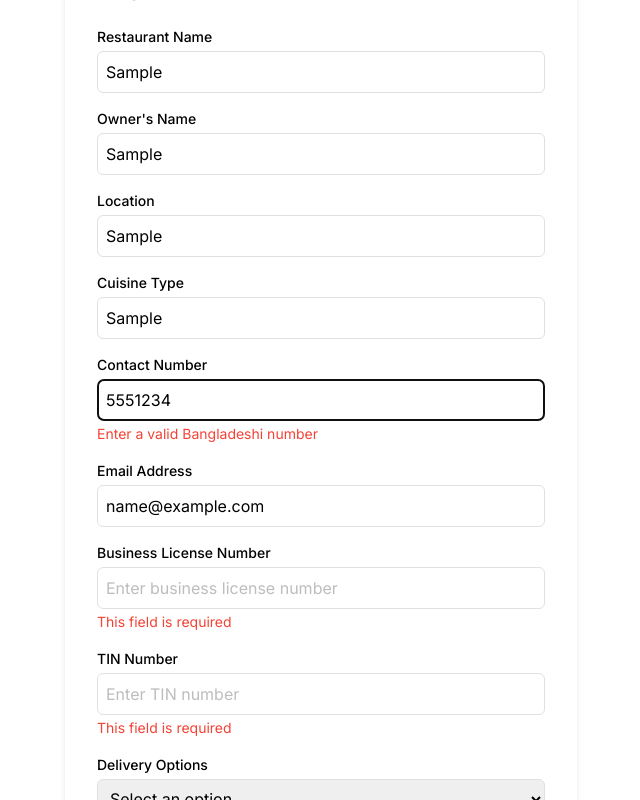
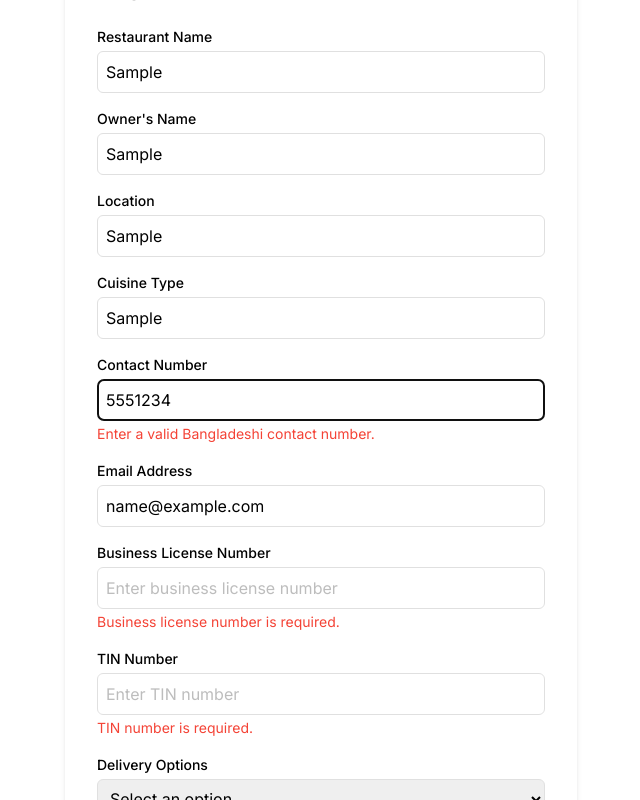
Before and after one commit to Raisul-24/khabar_kinbo_front-end, a Next.js app: page /registerRestaurant in a window 1280 px wide. Both pictures are taken after typing "Sample", "Sample", "Sample", "Sample", "5551234", "name@example.com" into the empty fields and a click on the button "Register". Shown: the part 193-993 px from the top of the page, without its empty margins (319-959 px from the left). Built offline with nearby package versions, Linux system fonts and the light colour scheme; no server answers.

Commit message:
error solve

```diff
--- a/app/(main)/registerRestaurant/RegisterRestaurant.js
+++ b/app/(main)/registerRestaurant/RegisterRestaurant.js
@@ -1,34 +1,28 @@
 "use client";
 import React from 'react';
-
 import { useForm } from 'react-hook-form';
-import axios from 'axios';
-import { axiosPrivate } from '@/app/components/Axious/axiosprivate';
+import { axiosPrivate } from '@/app/components/Axios/axiosprivate';
 import { toast } from 'react-hot-toast';
 
 export default function RegisterRestaurant() {
-  const { register, handleSubmit, formState: { errors } } = useForm();
+  const { register, handleSubmit, formState: { errors }, reset } = useForm();
 
   const onSubmit = async (data) => {
-    console.log(data)
+    console.log('Data to be sent:', data);
+
     try {
       const response = await axiosPrivate.post('/requestRestaurant', data);
-      console.log('Success:', response.data);
-      // Handle success (e.g., show a success message, redirect, etc.)
-      toast.promise(
-        saveSettings(settings),
-         {
-           loading: 'Saving...',
-           success: <b>Request Restaurant submitted Successfully! <br></br>
-           You'll be notified later</b>,
-           error: <b>Something Wrong! Please try again later.</b>
-         }
-       );
-    }
-    catch (error) {
-      console.error('Error:', error);
-      // Handle error (e.g., show an error message)
-      toast.error("Something Wrong! Please try again later.")
+      // console.log('Success:', response.data);
+
+      toast.success(response.data.message || 'Restaurant submitted successfully! You\'ll be notified later.');
+
+      reset();
+
+    } catch (error) {
+      // console.error('Error:', error);
+
+      const errorMessage = error.response?.data?.error || 'Something went wrong! Please try again later.';
+      toast.error(errorMessage);
     }
   };
 
@@ -36,109 +30,131 @@ export default function RegisterRestaurant() {
     <div className="max-w-lg mx-auto p-8 bg-white shadow-md rounded-lg mt-10">
       <h2 className="text-2xl font-bold mb-6">Register Your Restaurant</h2>
       <form onSubmit={handleSubmit(onSubmit)} className="space-y-4">
+        {/* Restaurant Name */}
         <div>
           <label className="block text-sm font-medium">Restaurant Name</label>
           <input
-            {...register('restaurantName', { required: true })}
+            {...register('restaurantName', { required: 'Restaurant name is required.' })}
             className="mt-1 p-2 w-full border border-gray-300 rounded-md"
             placeholder="Enter restaurant name"
           />
-          {errors.restaurantName && <span className="text-red-500 text-sm">This field is required</span>}
+          {errors.restaurantName && <span className="text-red-500 text-sm">{errors.restaurantName.message}</span>}
         </div>
 
+        {/* Owner's Name */}
         <div>
           <label className="block text-sm font-medium">Owner's Name</label>
           <input
-            {...register('ownerName', { required: true })}
+            {...register('ownerName', { required: 'Owner name is required.' })}
             className="mt-1 p-2 w-full border border-gray-300 rounded-md"
             placeholder="Enter owner's name"
           />
-          {errors.ownerName && <span className="text-red-500 text-sm">This field is required</span>}
+          {errors.ownerName && <span className="text-red-500 text-sm">{errors.ownerName.message}</span>}
         </div>
 
+        {/* Location */}
         <div>
           <label className="block text-sm font-medium">Location</label>
           <input
-            {...register('location', { required: true })}
+            {...register('location', { required: 'Location is required.' })}
             className="mt-1 p-2 w-full border border-gray-300 rounded-md"
             placeholder="e.g., Dhaka, Chattogram"
           />
-          {errors.location && <span className="text-red-500 text-sm">This field is required</span>}
+          {errors.location && <span className="text-red-500 text-sm">{errors.location.message}</span>}
         </div>
 
+        {/* Cuisine Type */}
         <div>
           <label className="block text-sm font-medium">Cuisine Type</label>
           <input
-            {...register('cuisineType', { required: true })}
+            {...register('cuisineType', { required: 'Cuisine type is required.' })}
             className="mt-1 p-2 w-full border border-gray-300 rounded-md"
             placeholder="e.g., Bangladeshi, Indian, Chinese"
           />
-          {errors.cuisineType && <span className="text-red-500 text-sm">This field is required</span>}
+          {errors.cuisineType && <span className="text-red-500 text-sm">{errors.cuisineType.message}</span>}
         </div>
 
+        {/* Contact Number */}
         <div>
           <label className="block text-sm font-medium">Contact Number</label>
           <input
             type="tel"
-            {...register('contactNumber', { required: true, pattern: /^\+880\d{10}$/ })}
+            {...register('contactNumber', {
+              required: 'Contact number is required.',
+              pattern: {
+                value: /^\+880\d{10}$/,
+                message: 'Enter a valid Bangladeshi contact number.'
+              }
+            })}
             className="mt-1 p-2 w-full border border-gray-300 rounded-md"
             placeholder="+880XXXXXXXXXX"
           />
-          {errors.contactNumber && <span className="text-red-500 text-sm">Enter a valid Bangladeshi number</span>}
+          {errors.contactNumber && <span className="text-red-500 text-sm">{errors.contactNumber.message}</span>}
         </div>
 
+        {/* Email Address */}
         <div>
           <label className="block text-sm font-medium">Email Address</label>
           <input
             type="email"
-            {...register('email', { required: true })}
+            {...register('email', {
+              required: 'Email address is required.',
+              pattern: {
+                value: /.+\@.+\..+/,
+                message: 'Enter a valid email address.'
+              }
+            })}
             className="mt-1 p-2 w-full border border-gray-300 rounded-md"
             placeholder="Enter email address"
           />
-          {errors.email && <span className="text-red-500 text-sm">This field is required</span>}
+          {errors.email && <span className="text-red-500 text-sm">{errors.email.message}</span>}
         </div>
 
+        {/* Business License Number */}
         <div>
           <label className="block text-sm font-medium">Business License Number</label>
           <input
-            {...register('businessLicense', { required: true })}
+            {...register('businessLicense', { required: 'Business license number is required.' })}
             className="mt-1 p-2 w-full border border-gray-300 rounded-md"
             placeholder="Enter business license number"
           />
-          {errors.businessLicense && <span className="text-red-500 text-sm">This field is required</span>}
+          {errors.businessLicense && <span className="text-red-500 text-sm">{errors.businessLicense.message}</span>}
         </div>
 
+        {/* TIN Number */}
         <div>
           <label className="block text-sm font-medium">TIN Number</label>
           <input
-            {...register('tinNumber', { required: true })}
+            {...register('tinNumber', { required: 'TIN number is required.' })}
             className="mt-1 p-2 w-full border border-gray-300 rounded-md"
             placeholder="Enter TIN number"
           />
-          {errors.tinNumber && <span className="text-red-500 text-sm">This field is required</span>}
+          {errors.tinNumber && <span className="text-red-500 text-sm">{errors.tinNumber.message}</span>}
         </div>
 
+        {/* Delivery Options */}
         <div>
           <label className="block text-sm font-medium">Delivery Options</label>
           <select
-            {...register('deliveryOptions', { required: true })}
+            {...register('deliveryOptions', { required: 'Delivery option is required.' })}
             className="mt-1 p-2 w-full border border-gray-300 rounded-md"
           >
             <option value="">Select an option</option>
             <option value="self_delivery">Self Delivery</option>
             <option value="partner_delivery">Partner with Platform Delivery</option>
           </select>
-          {errors.deliveryOptions && <span className="text-red-500 text-sm">This field is required</span>}
+          {errors.deliveryOptions && <span className="text-red-500 text-sm">{errors.deliveryOptions.message}</span>}
         </div>
 
+        {/* Bank Account Details */}
         <div>
           <label className="block text-sm font-medium">Bank Account Details</label>
           <input
-            {...register('bankAccount', { required: true })}
+            {...register('bankAccount', { required: 'Bank account details are required.' })}
             className="mt-1 p-2 w-full border border-gray-300 rounded-md"
             placeholder="Enter bank account number"
           />
-          {errors.bankAccount && <span className="text-red-500 text-sm">This field is required</span>}
+          {errors.bankAccount && <span className="text-red-500 text-sm">{errors.bankAccount.message}</span>}
         </div>
 
         <button
--- /dev/null
+++ b/app/components/Axios/axiosprivate.js
@@ -0,0 +1,19 @@
+// components/Axios/axiosPrivate.js
+import axios from 'axios';
+
+export const axiosPrivate = axios.create({
+  baseURL: 'http://localhost:51000/api', // Ensure this is correct
+  headers: {
+    'Content-Type': 'application/json',
+  },
+  withCredentials: true, // If you're using cookies for authentication
+});
+
+// Optional: Add interceptors to handle responses and errors globally
+axiosPrivate.interceptors.response.use(
+  response => response,
+  error => {
+    // You can handle common error scenarios here
+    return Promise.reject(error);
+  }
+);
--- a/app/components/Axious/axiosprivate.js
+++ /dev/null
@@ -1,9 +0,0 @@
-import axios from "axios";
-export const axiosPrivate = axios.create({
-  baseURL: "http://localhost:51000",
-  withCredentials: true,
-});
-export const UseAxiosPrivate = () => {
-  return axiosPrivate;
-};
-export default UseAxiosPrivate;
--- a/app/layout.js
+++ b/app/layout.js
@@ -1,6 +1,7 @@
 import { Inter } from "next/font/google";
 import "./globals.css";
 import ContexProvider from "@/provider/contexProvider";
+import { Toaster } from "react-hot-toast";
 
 const inter = Inter({ subsets: ["latin"] });
 
@@ -17,6 +18,7 @@ export default function RootLayout({ children }) {
         <div className="bg-white">
         {children}
         </div>
+        <Toaster></Toaster>
         </ContexProvider>
         </body>
     </html>
```
Also changed, not shown: app/components/Axios/axiosPublic.js (renamed from app/components/Axious/axiosPublic.js).
